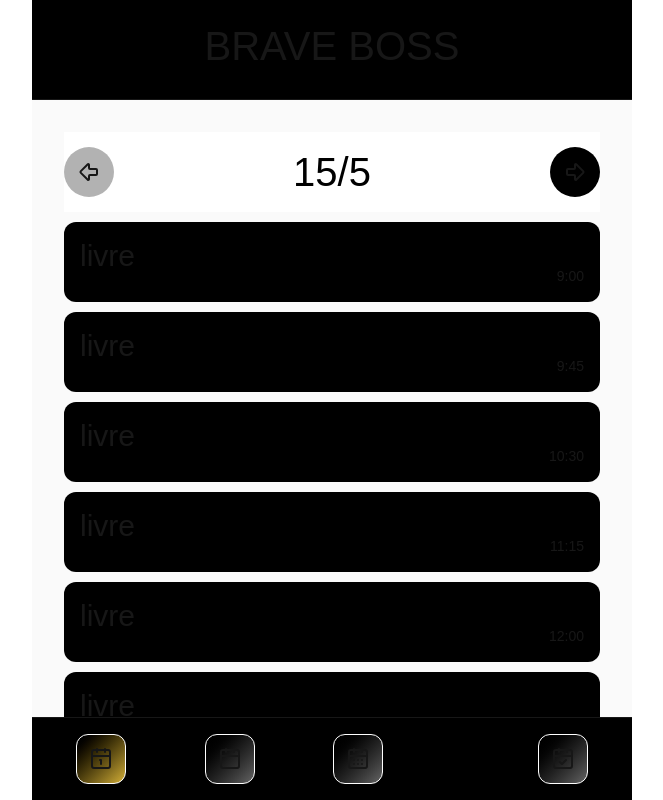
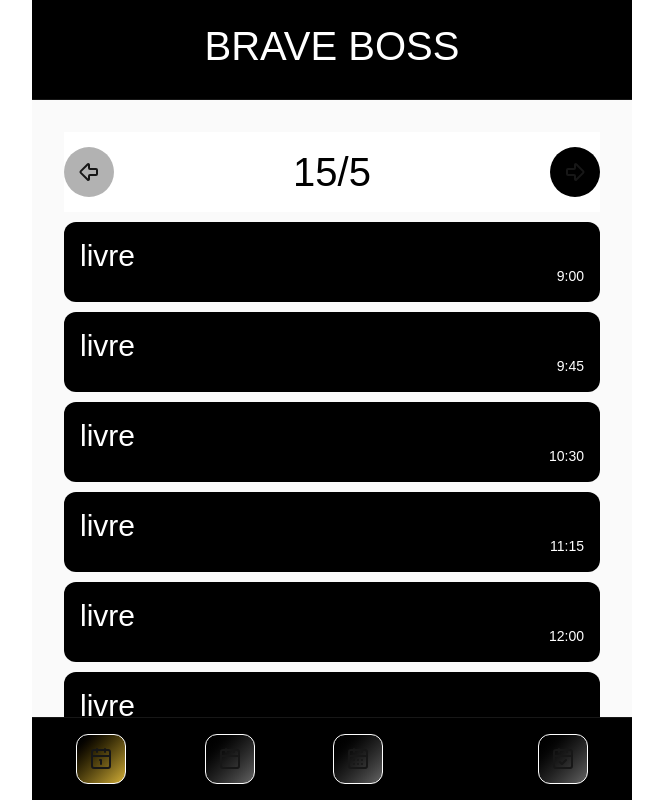
Before and after one commit to PauloMiguelVIdal/barberCallendar, a Next.js app: page / in a window 1280 px wide. Shown: the whole page, without its empty margins (308-971 px from the left). Built offline with nearby package versions, Linux system fonts and the light colour scheme.

Commit message:
realizado ajustes ui centralizado e w cores

```diff
--- a/app/components/Horario.tsx
+++ b/app/components/Horario.tsx
@@ -23,10 +23,10 @@ const estadoOcupação = horario.ocupado ? 'ocupado': 'livre'
 
         <button disabled={horario.ocupado} onClick={() => onSelecionar(horario)} className={`  w-full rounded-xl h-[80px] mt-[10px]  ${horario.ocupado?'bg-black/80':'bg-black'}   p-4 flex justify-between item-center`}>
 
-            <h2 className="self-start text-3xl">
+            <h2 className="self-start text-3xl text-white">
                 {estadoOcupação}
             </h2>
-            <div className="self-end text-sm">
+            <div className="self-end text-sm text-white">
                 {horario.hora}
             </div>
         </button>
--- a/app/page.tsx
+++ b/app/page.tsx
@@ -25,7 +25,7 @@ export default function Home() {
   return (
 <div className="h-screen w-full max-w-[600px] mx-auto flex flex-col justify-center bg-zinc-50">    <header>
       <div className="h-[100px] border-b bg-black">
-        <h1 className=" text-center text-[40px] p-4">
+        <h1 className=" text-center text-[40px] text-white p-4">
           BRAVE BOSS
         </h1>
       </div>
```
